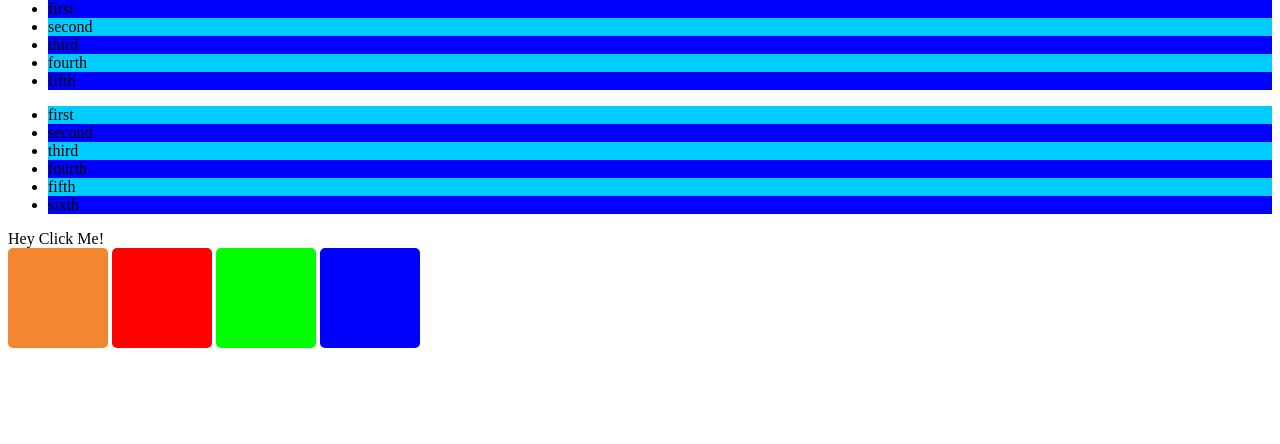
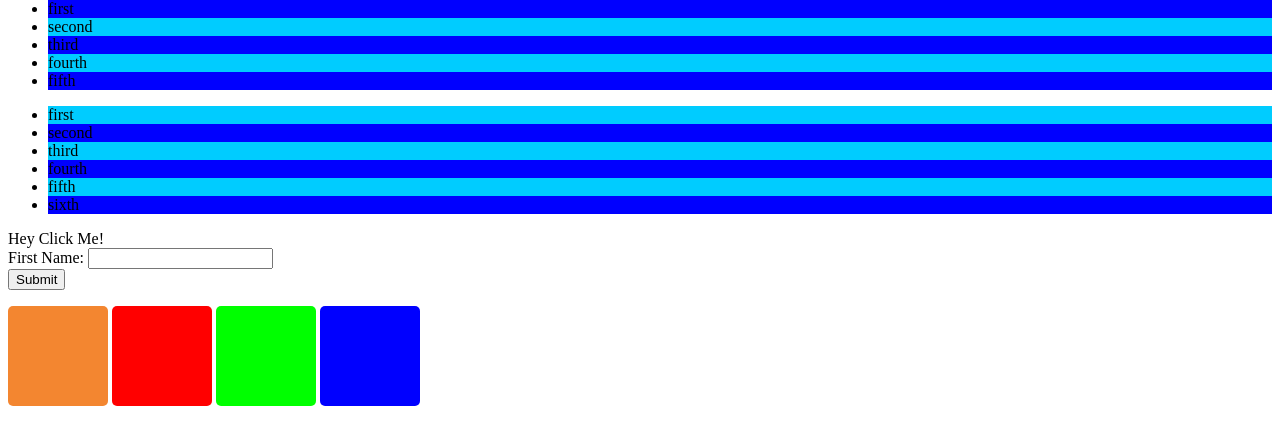
Before and after one commit to raspiz/jQuery-demo, a plain HTML site: page stuff.html in a window 1280 px wide. Shown: the part 66-510 px from the top of the page. Drawn offline with nearby package versions, Linux system fonts and the light colour scheme.

Commit message:
Added a form to stuff.html

```diff
--- a/stuff.html
+++ b/stuff.html
@@ -32,6 +32,7 @@
 				background-color: #0000FF;
 				border-radius: 5px;
 			}
+			.form {border: black solid 1px;}
 
 		</style>
 
@@ -63,6 +64,21 @@
 
 		<div id="clickable">Hey Click Me!</div>
 
+
+		<div id="formDiv">
+			<form id="userForm" method="POST" action="this.action">
+
+				<label name="First Name:" for="fname">First Name:</label>
+				<input type="text" id="fname" name=form.first />
+
+				<br>
+				<button type="submit" form="userForm">Submit</button>
+			</form>
+		</div>
+
+
+
+
 		<div id="blockBox">
 			<div id="orange" class="orgSquare block"></div>
 			<div id="red" class="redSquare block"></div>
```
